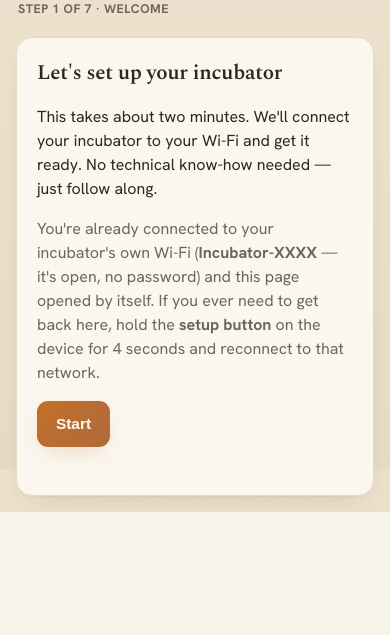
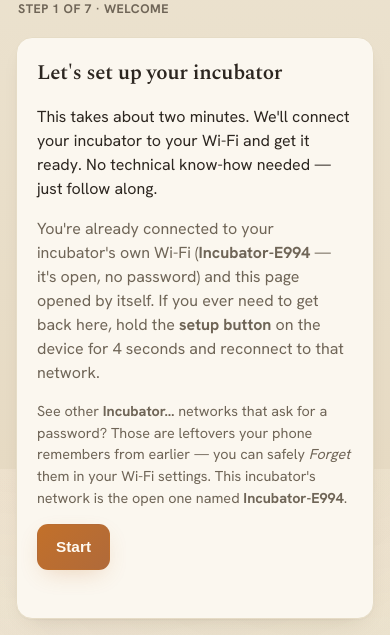
Before and after one commit to angads22/INCUBATOR_V3_DEV, a FastAPI app: page /onboarding in a window 390 px wide. Shown: the part 375-1010 px from the top of the page. Before the commit the page ends 887 px from the top, so only its background shows below. Run offline with FastAPI, Linux system fonts and the light colour scheme; data comes from the database, SQL or seed files in the repository; some libraries are stand-ins or nearby versions.

Commit message:
Post-setup redirect to the app + clarify stale locked APs (1.72 -> 1.73) (#72)
Two field issues.

1) After onboarding, take the user to the app.
   On the single-radio Pi the setup hotspot is torn down the moment setup
   completes, so the phone drops off 10.42.0.1 and the wizard used to just
   sit there ("It will reconnect...") with a dead "/" link. Now the
   completion step:
     - returns a real home-network address (mDNS http://<hostname>.local:8000,
       which stays valid after the AP goes away),
     - tells the operator to switch their phone back to their home Wi-Fi,
     - gives a big "Open my incubator" button (opens in the real browser),
     - and prompts them to bookmark it / Add to Home Screen so it's one tap
       next time (app-like).
   onboarding_complete now returns app_url + hostname + wifi_ssid.

2) The "three other locked Incubator networks".
   On a fresh flash the boot partition is empty and our AP-mode purge + stable
   device-id mean the Pi broadcasts exactly ONE open AP — so the extra locked
   ones aren't from this device. They're the phone's remembered SSIDs from
   earlier (pre-1.51) flashes, when each build minted a random device-id (a
   different SSID) and nmcli auto-generated a WPA key (locked). The onboarding
   welcome now shows the REAL current network name and tells the operator they
   can safely "Forget" any other password-protected Incubator networks.

Tests: /onboarding/complete returns a usable .local app_url + wifi_ssid.
131+1 passed.


Claude-Session: https://claude.ai/code/session_015E2FqSW9Jaa2ei5C8hK1bn

Co-authored-by: Claude <noreply@anthropic.com>

```diff
--- a/app/routes/web.py
+++ b/app/routes/web.py
@@ -466,6 +466,14 @@ def login_page(
 def onboarding_page(request: Request, db: Session = Depends(get_db)):
     from ..settings_store import effective_ap_password
 
+    # Show the REAL setup-network name so the operator can tell it apart from any
+    # stale "Incubator-…" networks their phone remembers from earlier flashes.
+    ap_ssid = settings.ap_ssid_prefix
+    if _onboarding_service:
+        config = db.scalar(select(DeviceConfig).limit(1))
+        if config and config.device_id:
+            ap_ssid = _onboarding_service.ap_ssid(config.device_id)
+
     return _render(
         request=request,
         name="onboarding.html",
@@ -475,6 +483,7 @@ def onboarding_page(request: Request, db: Session = Depends(get_db)):
             # DB-authoritative: blank means the setup network is open.
             "ap_password": effective_ap_password(db),
             "ap_ssid_prefix": settings.ap_ssid_prefix,
+            "ap_ssid": ap_ssid,
         },
     )
 
@@ -584,7 +593,21 @@ def onboarding_complete(
                 _wifi_service.connect_client, payload.ssid, payload.wifi_password or ""
             )
 
-    return {"ok": True, "device_name": payload.device_name, "claimed": bool(config.claimed)}
+    # Where to reach the incubator once it's on the home network. The Pi has a
+    # working mDNS/Avahi name (<hostname>.local), so this URL stays valid after
+    # the setup hotspot goes away and the operator rejoins their home Wi-Fi.
+    import socket
+
+    hostname = socket.gethostname() or "incubator"
+    app_url = f"http://{hostname}.local:8000"
+    return {
+        "ok": True,
+        "device_name": payload.device_name,
+        "claimed": bool(config.claimed),
+        "app_url": app_url,
+        "hostname": hostname,
+        "wifi_ssid": payload.ssid or "",
+    }
 
 
 # ------------------------------------------------------------------
--- a/app/static/js/onboarding.js
+++ b/app/static/js/onboarding.js
@@ -174,12 +174,26 @@ async function submitSetup() {
     });
     const data = await res.json();
     if (data.ok) {
-      title.textContent = 'Setup Complete!';
+      title.textContent = 'Setup complete! \ud83c\udf89';
       msg.textContent =
-        `Your incubator \u201c${data.device_name}\u201d has been configured. ` +
-        'It will reconnect using your selected Wi-Fi network.';
+        `Your incubator \u201c${data.device_name}\u201d is now joining your Wi-Fi. ` +
+        'The setup network will switch off in a few seconds.';
       result.textContent = '';
-      link.removeAttribute('hidden');
+
+      // Point the operator at the incubator's real address on their home
+      // network (mDNS <hostname>.local), off the soon-to-vanish setup hotspot.
+      const appUrl = data.app_url || '/';
+      const next = document.getElementById('finishNext');
+      const urlEl = document.getElementById('finishUrl');
+      const homeSsid = document.getElementById('finishHomeSsid');
+      if (link) {
+        link.href = appUrl;
+        link.setAttribute('target', '_blank');
+        link.setAttribute('rel', 'noopener');
+      }
+      if (urlEl) urlEl.textContent = appUrl;
+      if (homeSsid) homeSsid.textContent = data.wifi_ssid ? `\u201c${data.wifi_ssid}\u201d` : '';
+      if (next) next.removeAttribute('hidden');
     } else {
       title.textContent = 'Setup Error';
       result.textContent = data.detail || 'Unknown error. Please retry.';
--- a/app/templates/onboarding.html
+++ b/app/templates/onboarding.html
@@ -14,7 +14,8 @@
     <article class="card">
       <h3>Let's set up your incubator</h3>
       <p>This takes about two minutes. We'll connect your incubator to your Wi-Fi and get it ready. No technical know-how needed — just follow along.</p>
-      <p class="muted">You're already connected to your incubator's own Wi-Fi (<strong>{{ ap_ssid_prefix }}-XXXX</strong>{% if ap_password %}, password <code>{{ ap_password }}</code>{% else %} — it's open, no password{% endif %}) and this page opened by itself. If you ever need to get back here, hold the <strong>setup button</strong> on the device for 4&nbsp;seconds and reconnect to that network.</p>
+      <p class="muted">You're already connected to your incubator's own Wi-Fi (<strong>{{ ap_ssid }}</strong>{% if ap_password %}, password <code>{{ ap_password }}</code>{% else %} — it's open, no password{% endif %}) and this page opened by itself. If you ever need to get back here, hold the <strong>setup button</strong> on the device for 4&nbsp;seconds and reconnect to that network.</p>
+      <p class="muted" style="font-size:0.9em">See other <strong>Incubator&hellip;</strong> networks that ask for a password? Those are leftovers your phone remembers from earlier — you can safely <em>Forget</em> them in your Wi-Fi settings. This incubator's network is the open one named <strong>{{ ap_ssid }}</strong>.</p>
       <div class="button-row">
         <button class="btn btn-primary" id="beginSetupBtn" type="button">Start</button>
       </div>
@@ -111,7 +112,21 @@
       <h3 id="finishTitle">Saving setup&hellip;</h3>
       <p id="finishMsg" class="muted">Please wait while your device saves configuration and reconnects.</p>
       <p id="finishResult" class="hint"></p>
-      <a id="finishLink" href="/" class="btn btn-primary" hidden>Go to Dashboard</a>
+
+      <!-- Shown once setup succeeds: get the user off the setup hotspot and
+           onto their incubator's real address, with bookmark guidance. -->
+      <div id="finishNext" hidden>
+        <ol class="stack-list" style="text-align:left">
+          <li>On your phone, switch Wi-Fi back to your home network <strong id="finishHomeSsid"></strong>.</li>
+          <li>Then open your incubator:</li>
+        </ol>
+        <a id="finishLink" href="/" class="btn btn-primary" style="display:block;text-align:center;margin:10px 0">Open my incubator</a>
+        <p class="muted" style="text-align:center">Address: <code id="finishUrl"></code></p>
+        <div class="card" style="margin-top:14px">
+          <strong>Keep it one tap away</strong>
+          <p class="muted" style="margin:6px 0 0">When your incubator opens, <strong>bookmark</strong> the page, or use your browser menu to <strong>Add to Home Screen</strong> — then it's a single tap from your phone, just like an app.</p>
+        </div>
+      </div>
     </article>
   </div>
 
--- a/app/version.py
+++ b/app/version.py
@@ -7,7 +7,7 @@ Version scheme:
 - 2.00 major
 """
 
-VERSION = "1.72"
+VERSION = "1.73"
 
 
 def parse_version(version: str) -> tuple[int, int, int]:
--- a/pyproject.toml
+++ b/pyproject.toml
@@ -4,7 +4,7 @@ build-backend = "setuptools.build_meta"
 
 [project]
 name = "incubator-v3"
-version = "1.72"
+version = "1.73"
 description = "Incubator v3 — Raspberry Pi Zero 2W edition"
 requires-python = ">=3.11"
 dependencies = [
```
Also changed, not shown: tests/test_network.py (+10 -0 lines).
